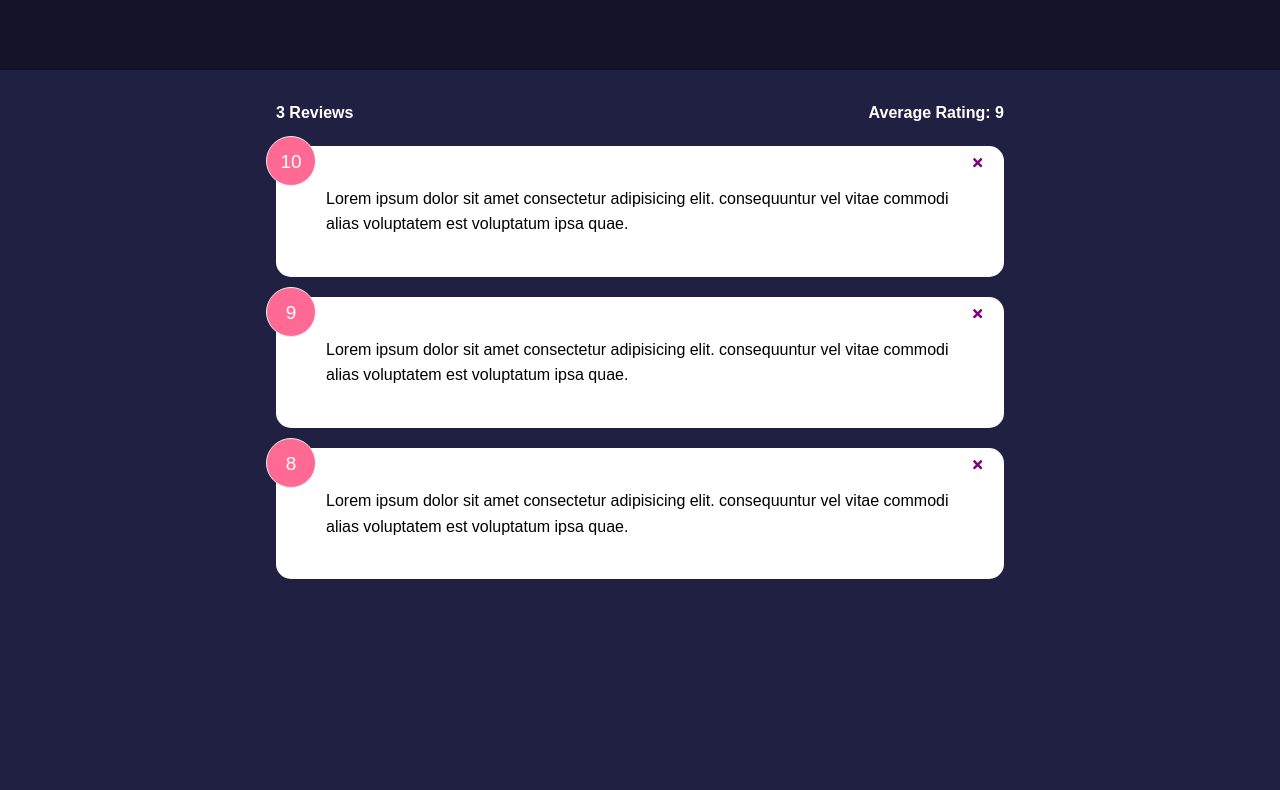
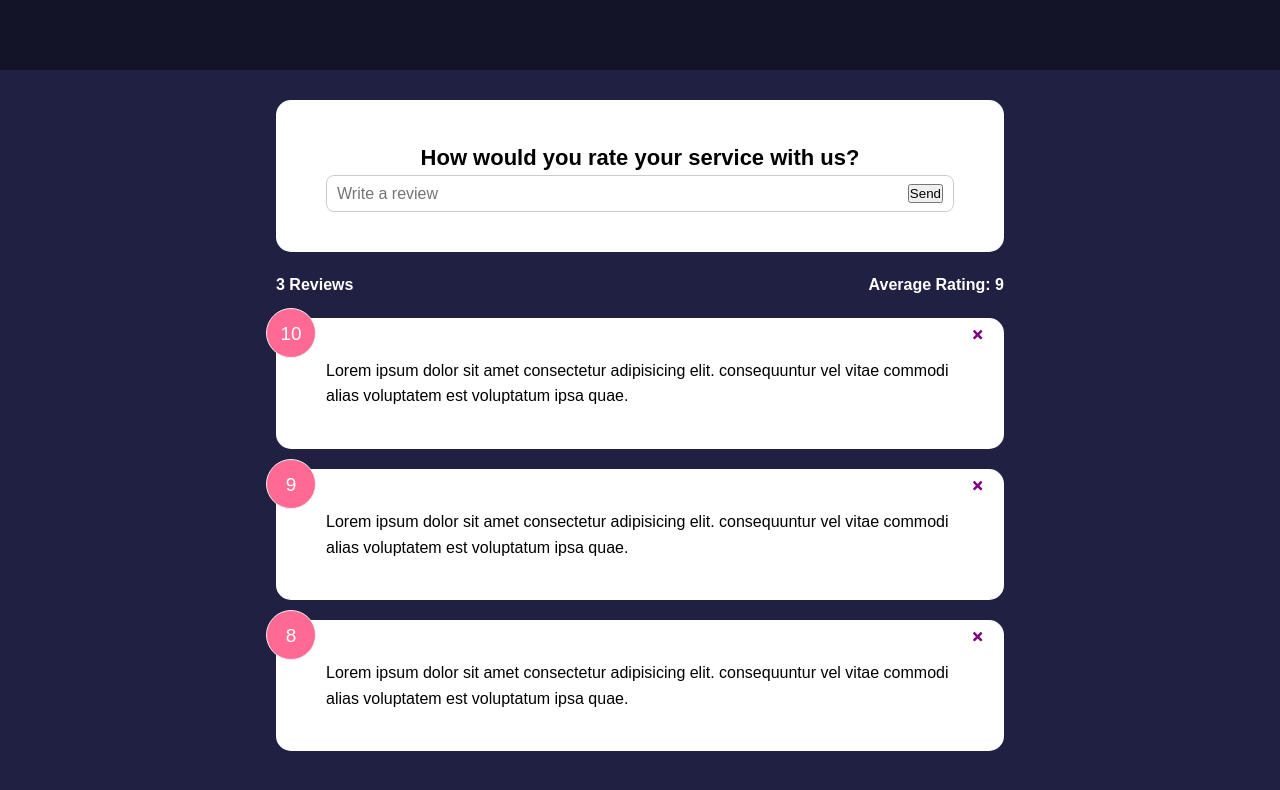
Before and after one commit to alexalikhani95/Feedback-App, a React (Create React App) app: page / in a window 1280 px wide. Shown: the top 790 px of the page. Built offline with nearby package versions, Linux system fonts and the light colour scheme.

Commit message:
Creating FeedbackForm component with form input and state

```diff
--- a/src/App.js
+++ b/src/App.js
@@ -1,5 +1,6 @@
 import { useState } from "react";
 import "./App.css";
+import FeedbackForm from "./components/FeedbackForm";
 import FeedbackList from "./components/FeedbackList";
 import FeedbackStats from "./components/FeedbackStats";
 import Header from "./components/Header";
@@ -19,6 +20,7 @@
     <>
       <Header />
       <div className="container">
+        <FeedbackForm />
         <FeedbackStats feedback={feedback}/>
         <FeedbackList feedback={feedback} handleDelete={deleteFeedback}/>
       </div>
--- /dev/null
+++ b/src/components/FeedbackForm.jsx
@@ -0,0 +1,25 @@
+import React, { useState } from "react";
+import Card from "./shared/Card";
+
+const FeedbackForm = () => {
+  const [text, setText] = useState("");
+
+  const handleTextChange = (e) => {
+    setText(e.target.value);
+  };
+
+  return (
+    <Card>
+      <form>
+        <h2>How would you rate your service with us?</h2>
+        {/* // To do - rating select component */}
+        <div className="input-group">
+          <input type="text" placeholder="Write a review" onChange={handleTextChange} value={text}/>
+          <button type="submit">Send</button>
+        </div>
+      </form>
+    </Card>
+  );
+};
+
+export default FeedbackForm;
```
